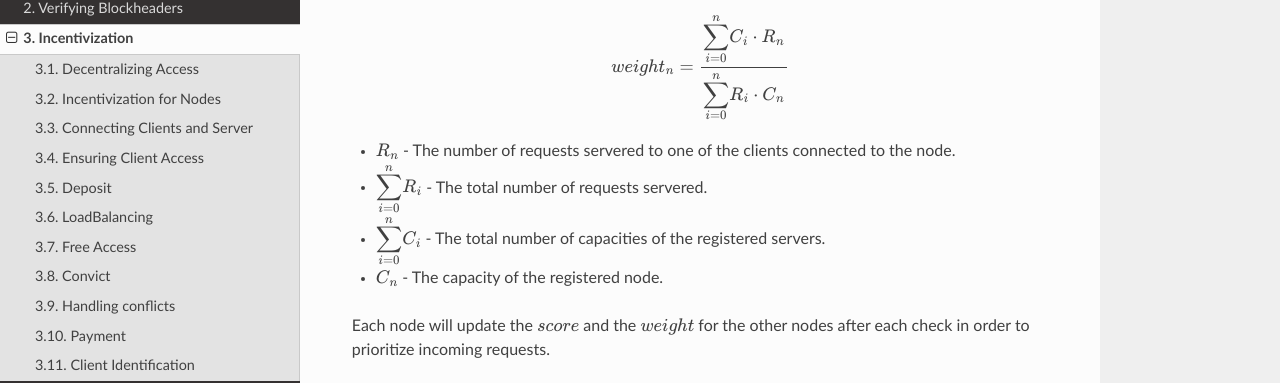
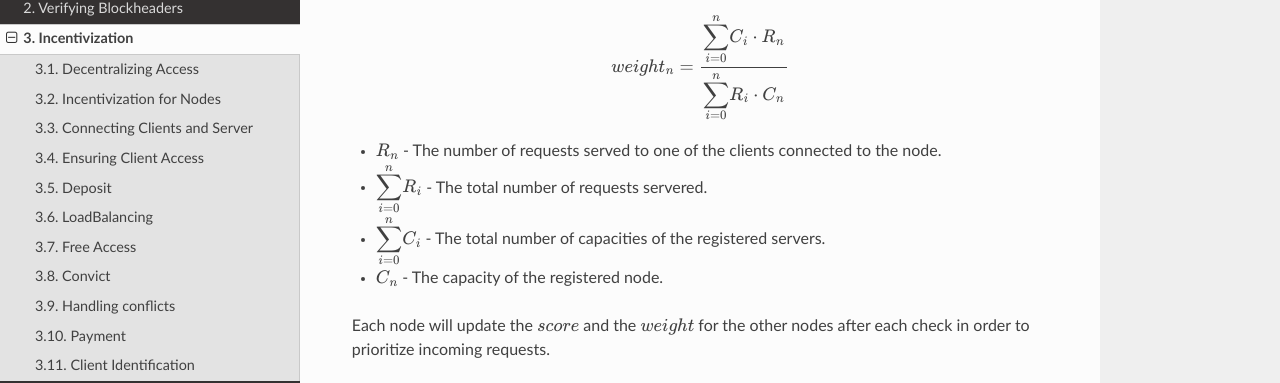
Before and after one commit to blockchainsllc/in3-docs, a Sphinx documentation site: the page built from docs/incentivization.md, in a window 1280 px wide and 900 px high, scrolled down 4758 px. Shown: the part 117-500 px from the top of the window. Built offline with Sphinx 7.4.7 and the Read the Docs theme 2.0.0, drawn with Linux system fonts in a browser that asks for light colours; pages that are not in the unit, such as notebooks, are missing from menus.

Commit message:
Update incentivization.md

````diff
--- a/docs/incentivization.md
+++ b/docs/incentivization.md
@@ -237,7 +237,7 @@ Thus, for each node the weight can be calculated by:
 ```math
 weight_n =  \frac{{\displaystyle\sum_{i=0}^n} C_i \cdot R_n } { {\displaystyle\sum_{i=0}^n} R_i \cdot C_n  }
 ```
-- `$ R_n$` - The number of requests servered to one of the clients connected to the node.
+- `$ R_n$` - The number of requests served to one of the clients connected to the node.
 - `$ {\displaystyle\sum_{i=0}^n} R_i$` - The total number of requests servered.
 - `$ {\displaystyle\sum_{i=0}^n} C_i$` - The total number of capacities of the registered servers.
 - `$ C_n$` - The capacity of the registered node.
````
